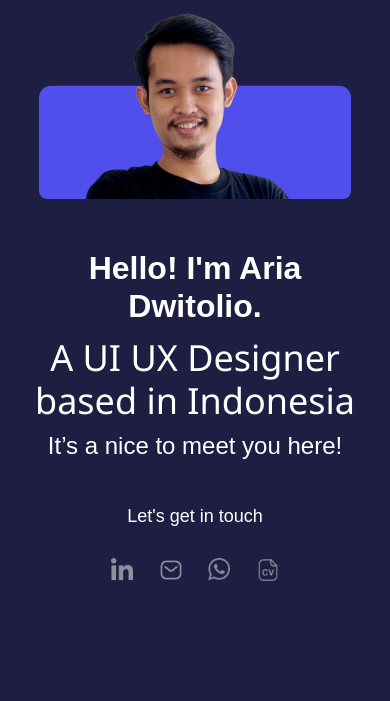
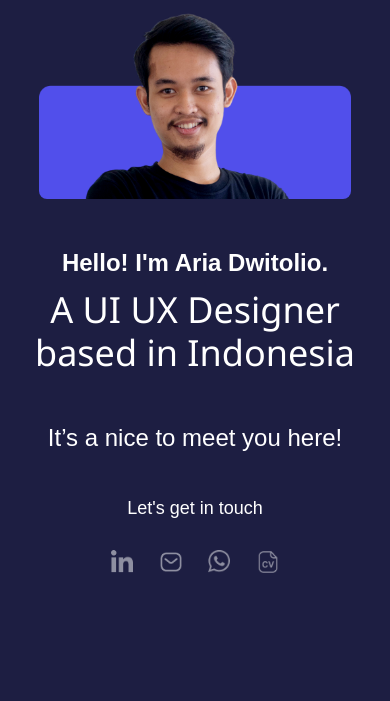
Before and after one commit to ariadwitolio/ariadwitolio.github.io, a PHP site: page / in a window 390 px wide. Shown: the part 101-802 px from the top of the page. Run offline with PHP 8.4, Linux system fonts and the light colour scheme; some libraries are stand-ins or nearby versions.

Commit message:
Update arlosite.css

```diff
--- a/css/arlosite.css
+++ b/css/arlosite.css
@@ -484,7 +484,11 @@
         }
         #hero h2 {
           margin-top: 50px;
-          font-size: 32px;
+          font-size: 24px;
+        }
+        #hero h3 {
+          margin-top: 50px;
+          font-size: 24px;
         }
         #interest {
           width: 100%;
```
